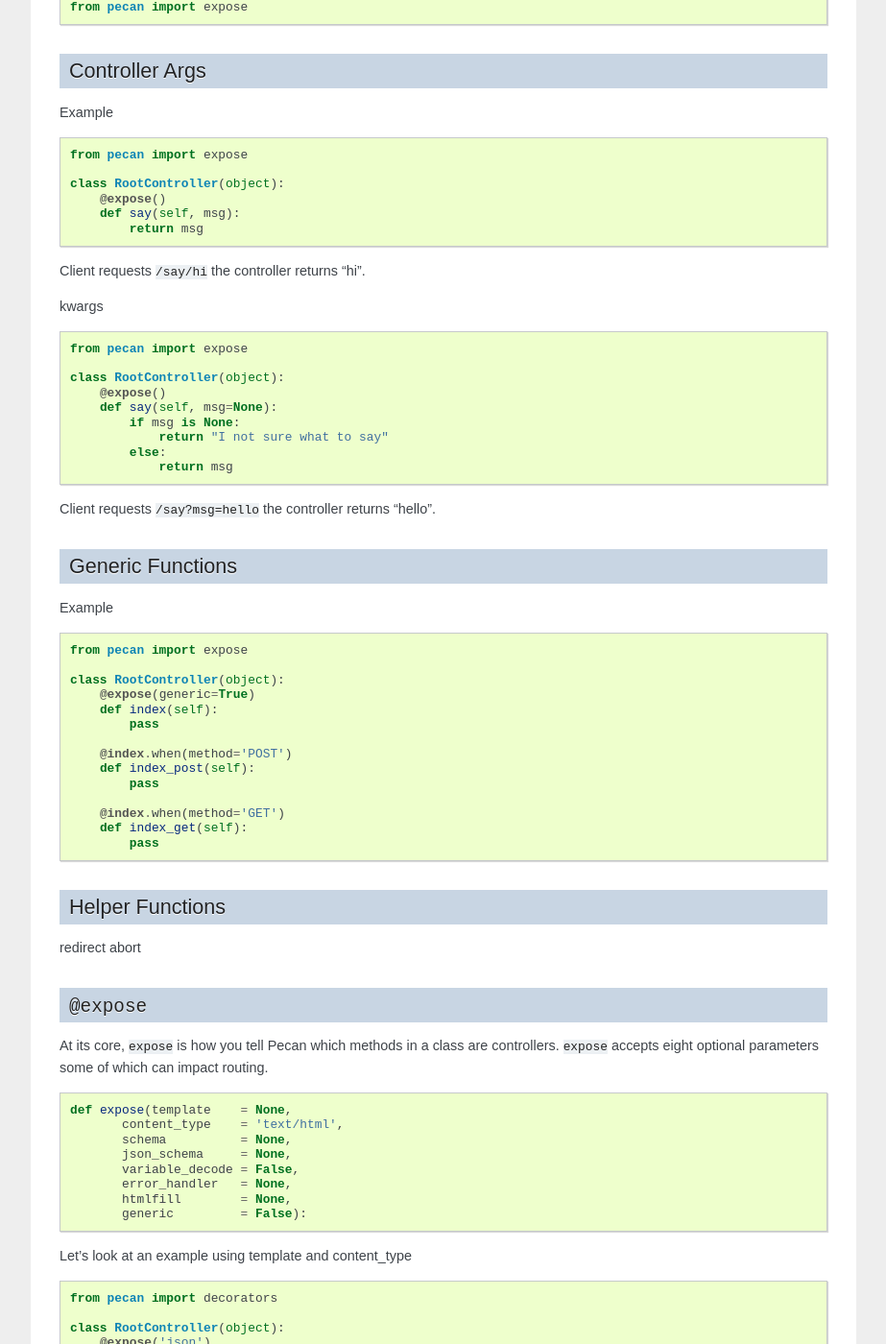
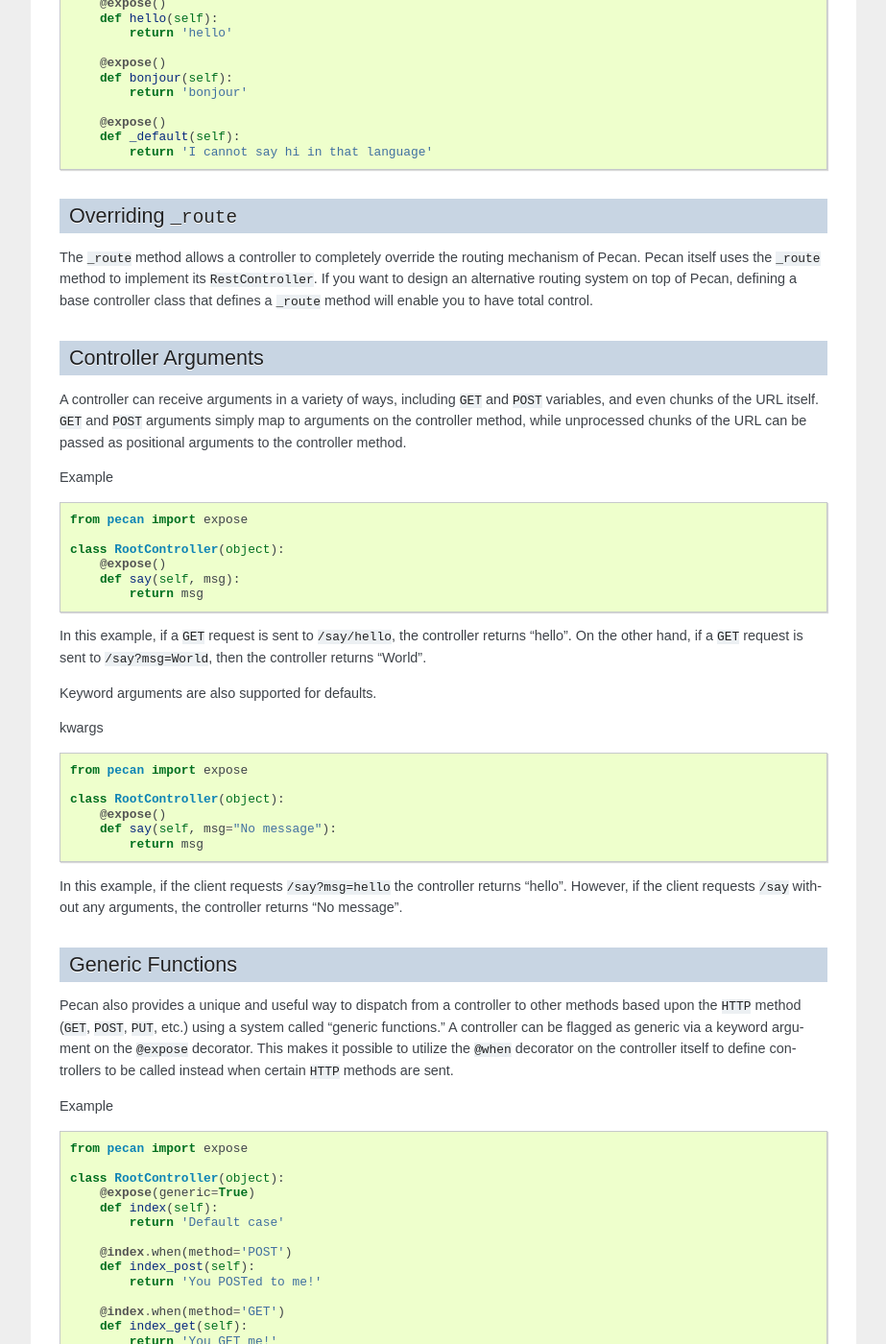
Before and after one commit to stackforge/pecan, a Sphinx documentation site: the page built from docs/source/routing.rst, in a window 1280 px wide and 1400 px high, scrolled down 1775 px. Shown: the whole window at 96% size, without its empty margins (198-1121 px from the left). Built offline with Sphinx 7.4.7, drawn with Linux system fonts in a browser that asks for light colours; pages that are not in the unit, such as notebooks, are missing from menus; some of the changed text lies outside the part shown.

Commit message:
Better routing docs.

```diff
--- a/docs/source/routing.rst
+++ b/docs/source/routing.rst
@@ -54,10 +51,30 @@
 Routing Algorithm
 -----------------
 
+Sometimes, the standard object-dispatch routing isn't adquate to properly
+route a URL to a controller. Pecan provides several ways to short-circuit
+the object-dispatch system to process URLs with more control, including the
+``_lookup``, ``_default``, and ``_route`` special methods. Defining these
+methods on your controller objects provide several additional ways to
+process all or part of a URL.
 
 
 ``_lookup``
 -----------
+
+The ``_lookup`` special method provides a way to process part of a URL,
+and then return a new controller object to route on for the remainder.
+
+A ``_lookup`` method will accept one or more arguments representing chunks
+of the URL to be processed, split on `/`, and then a `*remainder` list which
+will be processed by the returned controller via object-dispatch.
+
+The ``_lookup`` method must return a two-tuple including the controller to
+process the remainder of the URL, and the remainder of the URL itself.
+
+The ``_lookup`` method on a controller is called when no other controller
+matches the URL via standard object-dispatch.
+
 
 Example
 
@@ -86,6 +103,10 @@
 ``_default``
 ------------
 
+The ``_default`` controller is called when no other controller methods
+match the URL vis standard object-dispatch.
+
+
 Example
 
 ::
@@ -109,15 +130,20 @@
 Overriding ``_route``
 ---------------------
 
-Example
-
-::
-
-    from pecan import expose
+The ``_route`` method allows a controller to completely override the routing
+mechanism of Pecan. Pecan itself uses the ``_route`` method to implement its
+``RestController``. If you want to design an alternative routing system on
+top of Pecan, defining a base controller class that defines a ``_route`` method
+will enable you to have total control.
 
 
-Controller Args
----------------
+Controller Arguments
+--------------------
+
+A controller can receive arguments in a variety of ways, including ``GET`` and
+``POST`` variables, and even chunks of the URL itself. ``GET`` and ``POST``
+arguments simply map to arguments on the controller method, while unprocessed
+chunks of the URL can be passed as positional arguments to the controller method.
 
 Example
 
@@ -131,7 +157,11 @@
             return msg
 
 
-Client requests ``/say/hi`` the controller returns "hi".
+In this example, if a ``GET`` request is sent to ``/say/hello``, the controller
+returns "hello". On the other hand, if a ``GET`` request is sent to
+``/say?msg=World``, then the controller returns "World".
+
+Keyword arguments are also supported for defaults.
 
 kwargs
 
@@ -141,16 +171,24 @@
 
     class RootController(object):
         @expose()
-        def say(self, msg=None):
-            if msg is None:
-                return "I not sure what to say"
-            else:
-                return msg
+        def say(self, msg="No message"):
+            return msg
 
-Client requests ``/say?msg=hello`` the controller returns "hello".
+In this example, if the client requests ``/say?msg=hello`` the controller returns
+"hello". However, if the client requests ``/say`` without any arguments, the
+controller returns "No message".
+
 
 Generic Functions
 -----------------
+
+Pecan also provides a unique and useful way to dispatch from a controller to other
+methods based upon the ``HTTP`` method (``GET``, ``POST``, ``PUT``, etc.) using
+a system called "generic functions." A controller can be flagged as generic via a
+keyword argument on the ``@expose`` decorator. This makes it possible to utilize
+the ``@when`` decorator on the controller itself to define controllers to be called
+instead when certain ``HTTP`` methods are sent.
+
 
 Example
 
@@ -161,22 +199,24 @@
     class RootController(object):
         @expose(generic=True)
         def index(self):
-            pass
+            return 'Default case'
 
         @index.when(method='POST')
         def index_post(self):
-            pass
+            return 'You POSTed to me!'
 
         @index.when(method='GET')
         def index_get(self):
-            pass
+            return 'You GET me!'
 
 
 Helper Functions
 ----------------
 
-redirect
-abort
+Pecan also provides several useful helper functions. The ``redirect``
+function allows you to issue internal or ``HTTP 302`` The ``redirect``
+utility, along with several other useful helpers, are documented in
+the :ref:`pecan_core`.
 
 
 ``@expose``
@@ -218,3 +258,5 @@
 tells Pecan to use the html_template.mako when the client requests
 ``/hello.html``. If the client requests ``/hello``, Pecan will use the
 text/html template.
+
+Please see :ref:`pecan_decorators` for more information on ``@expose``.
```
Also changed, not shown: other parts of docs/source/routing.rst (+0 -3 lines).
